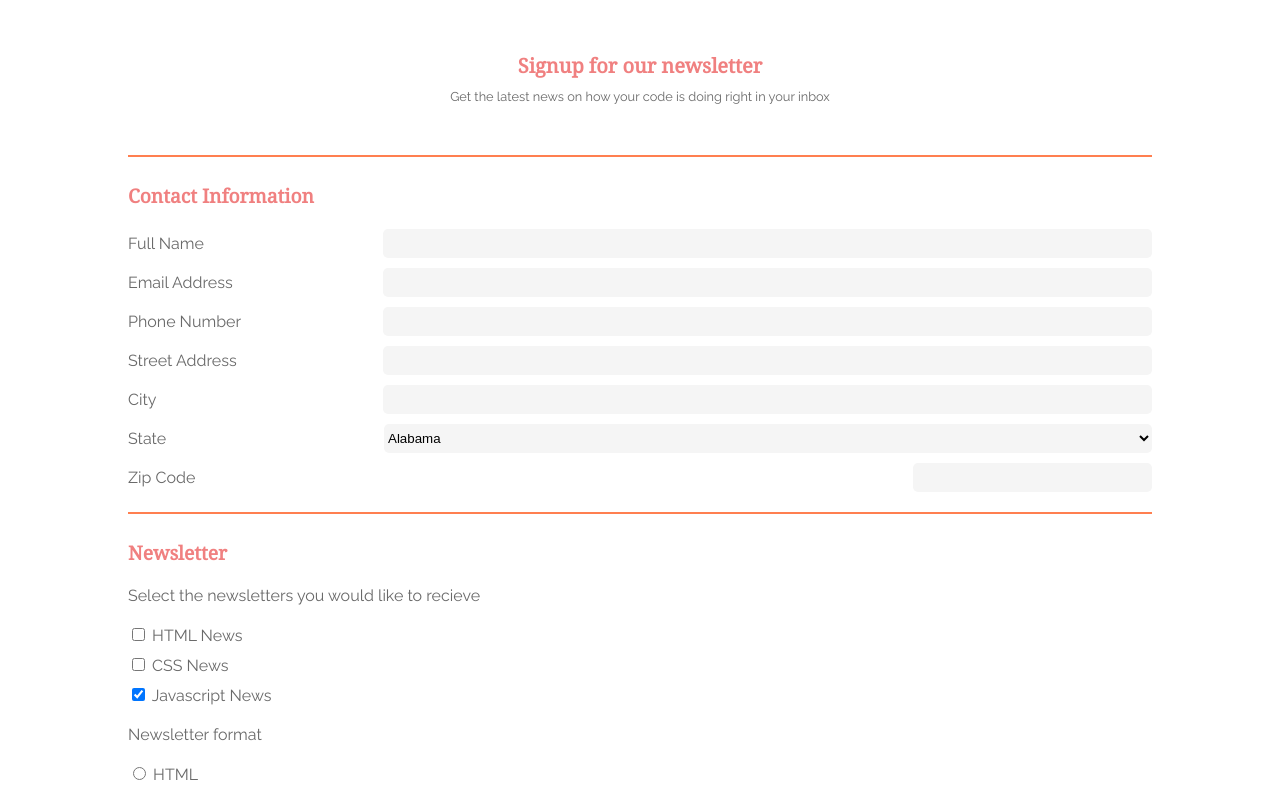
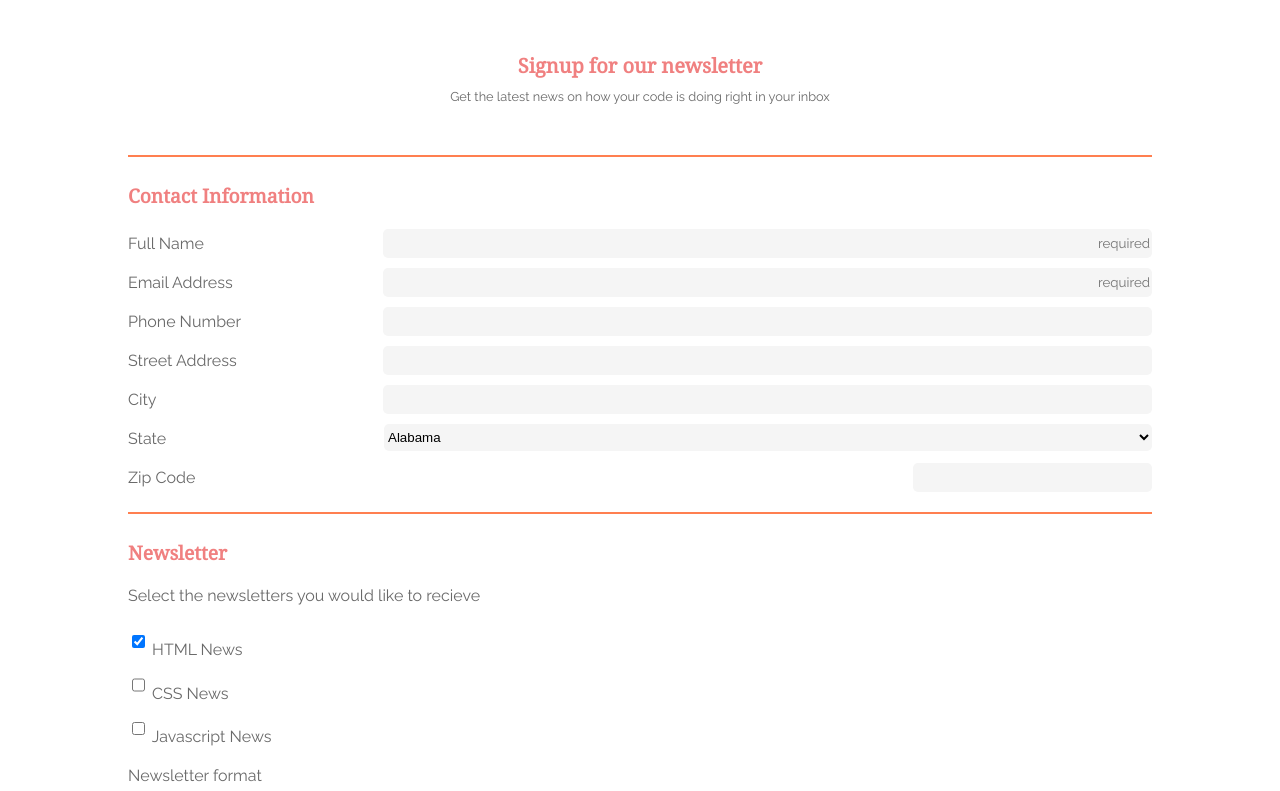
Before and after one commit to Jessgibbins/Techdegree-Project-3, a plain HTML site: page index.html in a window 1280 px wide. Shown: the part 118-909 px from the top of the page. Drawn offline with Linux system fonts and the light colour scheme.

Commit message:
Added placeholders

```diff
--- a/index.html
+++ b/index.html
@@ -24,12 +24,12 @@
 
                     <div class="input">
                     <label for="name">Full Name</label>
-                    <input type="text" id="name" name="user_name" required>
+                    <input type="text" id="name" name="user_name" placeholder="required" required>
                     </div>
 
                     <div class="input">
                     <label for="email">Email Address</label>
-                    <input type="email" id="email" name="user_email" required>
+                    <input type="email" id="email" name="user_email" placeholder="required" required>
                     </div>
 
                     <div class="input">
@@ -116,20 +116,20 @@
                 <div class="input">
                 <label>Select the newsletters you would like to recieve</label>
                     <div class="input">
-                    <input type="checkbox" name="html_news" value="html"> HTML News<br>
+                    <input type="checkbox" name="newsletter" value="html" checked> HTML News<br>
                     </div>
                     <div class="input">
-                    <input type="checkbox" name="css_news" value="css"> CSS News<br>
+                    <input type="checkbox" name="newsletter" value="css"> CSS News<br>
                     </div>
                     <div class="input">
-                    <input type="checkbox" name="javascript_news" value="javascript" checked> Javascript News<br>
+                    <input type="checkbox" name="newsletter" value="javascript"> Javascript News<br>
                     </div>
                 </div>
 
                 <div class="input">
                 <label>Newsletter format</label>
                     <div class="input">
-                    <input type="radio" name="news_format" value="html"> HTML<br>
+                    <input type="radio" name="news_format" value="html" checked> HTML<br>
                     </div>
                     <div class="input">
                     <input type="radio" name="news_format" value="plain-text"> Plain text<br>
--- a/style.css
+++ b/style.css
@@ -99,6 +99,15 @@ select {
     border-radius: 5px;
 }
 
+input,
+select {
+    height: 2em;
+}
+
+input::placeholder {
+    text-align: right;
+}
+
 .contact-info input,
 .contact-info select {
     width: 100%;
```
